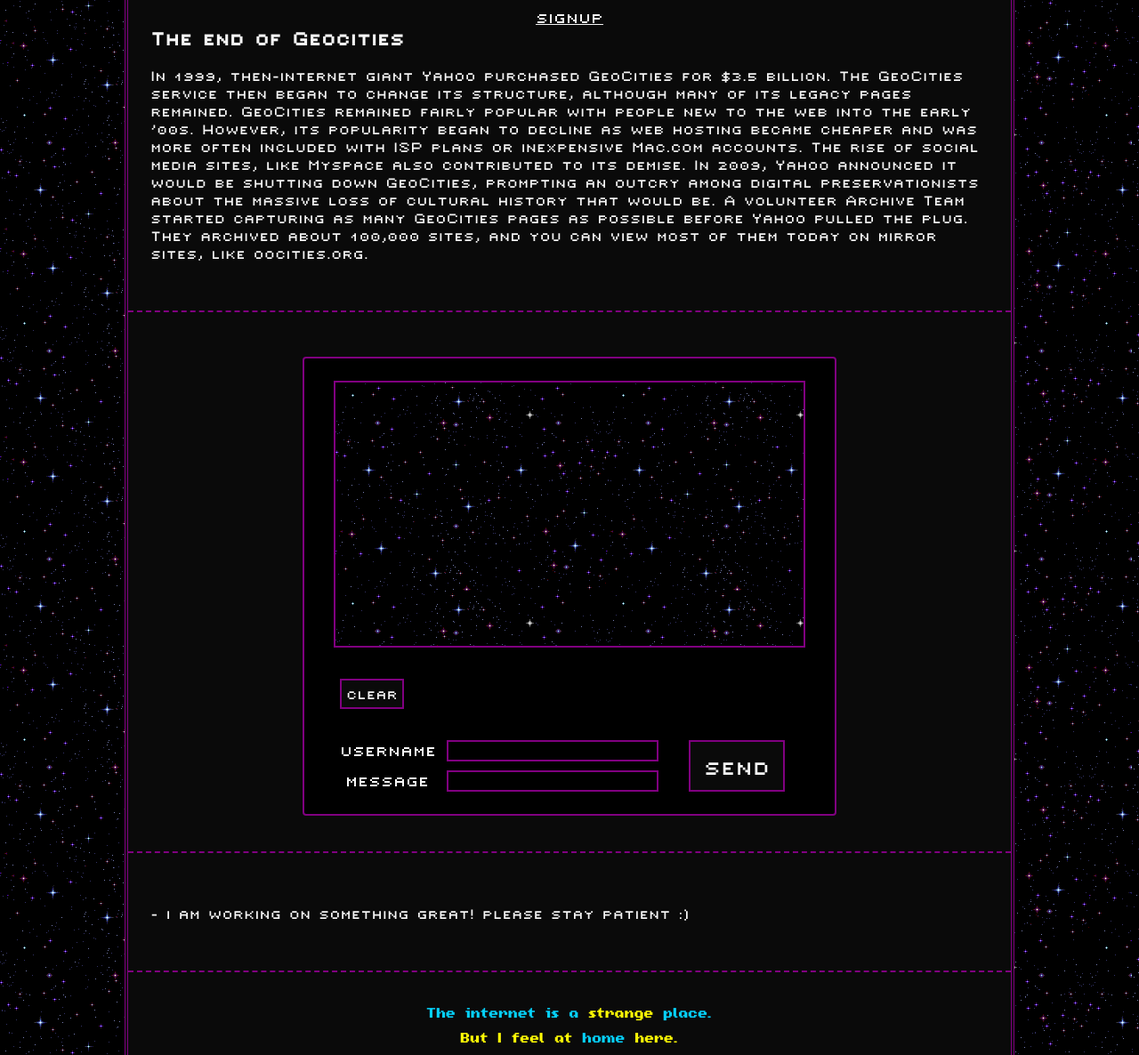
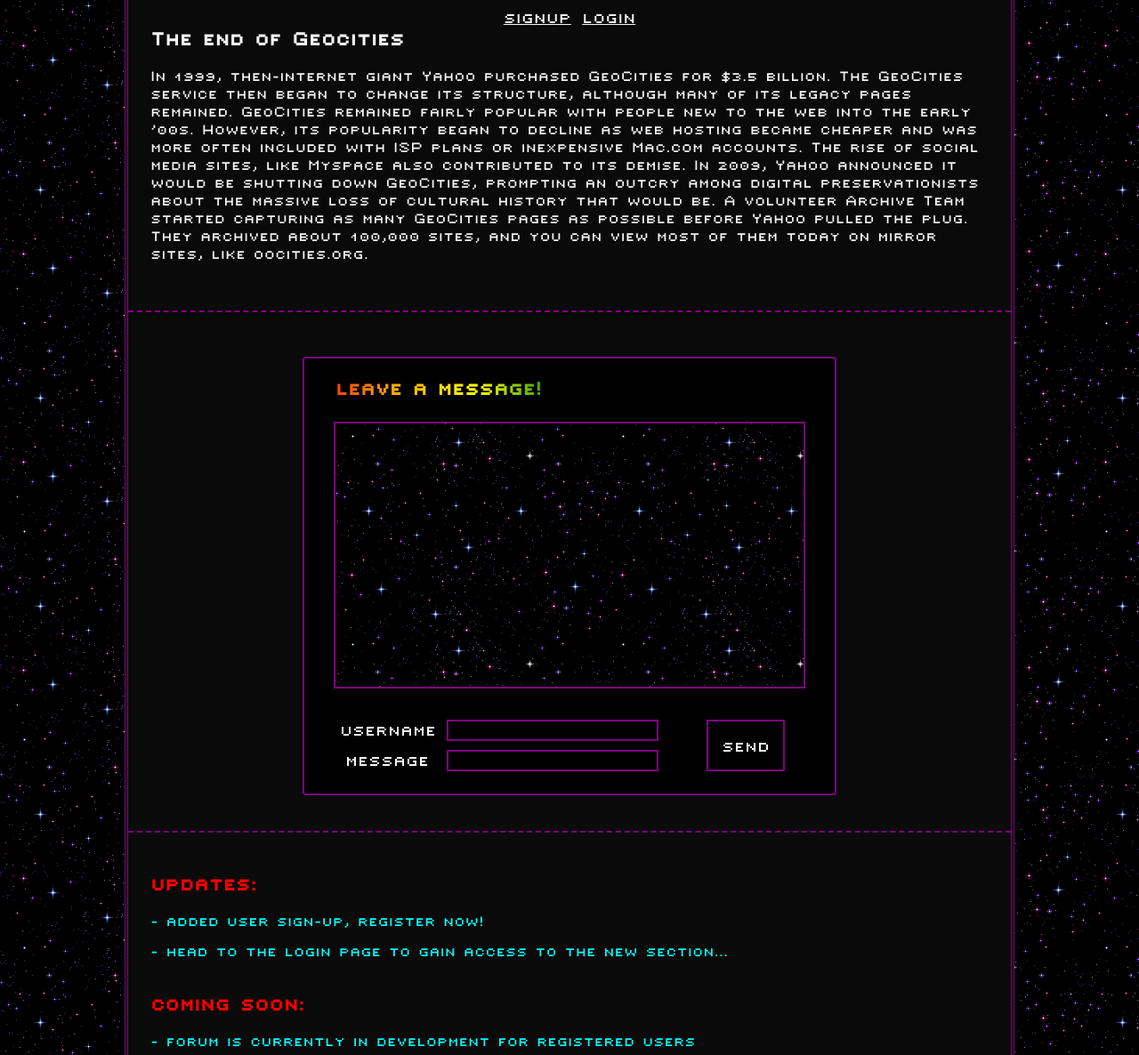
Before and after one commit to ThemasterHaker/ashfhjegfhjef, a Flask app: page / in a window 1280 px wide. Shown: the part 1314-2500 px from the top of the page at 89% size. Run offline with Flask 3, Linux system fonts and the light colour scheme; data that the repository does not hold is empty; some libraries are stand-ins or nearby versions.

Commit message:
lord have mercy on my soul, for I have not commitith in hours. plz don't break

```diff
--- a/app.py
+++ b/app.py
@@ -1,6 +1,7 @@
-from modules.database import sql_write, render_messages, chat_log, log_message
-from flask import Flask, render_template, request, redirect, url_for, jsonify
-
+from modules.database import render_messages, chat_log, log_message, clear_chat, \
+    user_signup, \
+    check_login, get_user
+from flask import Flask, render_template, request, redirect, url_for, jsonify, flash, session
 
 app = Flask(__name__)
 app.config['SECRET_KEY'] = 'secret!'
@@ -9,13 +10,15 @@
 @app.route("/", methods=["GET", "POST"])
 def index():
     chat_messages = render_messages()
-    return render_template("index.html", chat_messages=chat_messages)
+    username = None
+    if 'user_id' in session:
+        username = get_user(session['user_id'])
+    return render_template("index.html", chat_messages=chat_messages, username=username)
 
 
 @app.route('/clear-chat', methods=['POST'])
-def clear_chat():
-    query = 'DELETE FROM messages'
-    sql_write(query, [])
+def clear_chat_route():
+    clear_chat()
     return redirect(url_for('index'))
 
 
@@ -29,5 +32,46 @@
     return jsonify(chat_messages)
 
 
+@app.route("/signup", methods=["GET", "POST"])
+def signup():
+    if request.method == "POST":
+        email = request.form.get("email")
+        name = request.form.get("username")
+        password = request.form.get("password")
+        confirm_password = request.form.get("confirm")
+        if user_signup(email, name, password, confirm_password):
+            return redirect(url_for("login"))
+        else:
+            flash("passwords do not match.")
+            return redirect(url_for("signup"))
+    return render_template("signup.html")
+
+
+@app.route("/login", methods=["GET", "POST"])
+def login():
+    if request.method == "POST":
+        email = request.form.get("email")
+        password = request.form.get("password")
+
+        user_id, user_email, admin_status = check_login(email, password)
+
+        if user_id is not None:
+            session['user_id'] = user_id
+            session['user_email'] = user_email
+            session['admin'] = admin_status
+
+            return redirect(url_for("index"))
+        else:
+            return "<h3>invalid login</h3>"
+
+    return render_template("login.html")
+
+
+@app.route("/logout")
+def logout():
+    session.clear()
+    return redirect("/")
+
+
 if __name__ == '__main__':
     app.run(debug=True)
--- a/modules/database.py
+++ b/modules/database.py
@@ -1,15 +1,15 @@
 import psycopg2
-from flask import render_template
 from psycopg2 import pool
+import bcrypt
 
 db = 'postgres://snow:I7dBCaGnnvOlanqxcbzgk7tPtWvFcOwO@dpg-cip5t4unqql4qa1qcr20-a/cozydb'
-# db = "cozydb"
+# db = 'postgres://snow:I7dBCaGnnvOlanqxcbzgk7tPtWvFcOwO@dpg-cip5t4unqql4qa1qcr20-a.singapore-postgres' \
+#      '.render.com/cozydb'
 
+min_conn = 1
+max_conn = 10
 
-minconn = 1
-maxconn = 10
-
-conn_pool = psycopg2.pool.SimpleConnectionPool(minconn, maxconn, db)
+conn_pool = psycopg2.pool.SimpleConnectionPool(min_conn, max_conn, db)
 
 
 def get_conn():
@@ -48,18 +48,57 @@
 def render_messages():
     query = 'SELECT username, message FROM messages ORDER BY id DESC LIMIT 8'
     result = sql_select(query, ())
-    return render_template("index.html", chat_messages=result)
+    return result
 
 
 def chat_log():
-    try:
-        conn = get_conn()
-        cur = conn.cursor()
-        cur.execute('SELECT username, message FROM messages ORDER BY id DESC LIMIT 8')
-        result = cur.fetchall()
-        chat_messages = [{'username': row[0], 'msg': row[1]} for row in result]
-        cur.close()
-        release_conn(conn)
-        return chat_messages
-    except Exception as e:
-        print(f"Error in chat_log: {e}")
+    conn = get_conn()
+    cur = conn.cursor()
+    cur.execute('SELECT username, message FROM messages ORDER BY id DESC LIMIT 8')
+    result = cur.fetchall()
+    chat_messages = [{'username': row[0], 'msg': row[1]} for row in result]
+    cur.close()
+    release_conn(conn)
+    return chat_messages
+
+
+def clear_chat():
+    query = 'DELETE FROM messages'
+    params = []
+    sql_write(query, params)
+
+
+def user_signup(email, name, password, confirm_password):
+    if password == confirm_password:
+
+        pw_hash = bcrypt.hashpw(password.encode(), bcrypt.gensalt()).decode()
+
+        query = "INSERT INTO users (email, name, pw_hash) VALUES (%s, %s, %s)"
+        params = (email, name, pw_hash,)
+
+        sql_write(query, params)
+
+        return True
+    else:
+        return False
+
+
+def check_login(user_email, user_pw):
+    result = sql_select("SELECT id, email, pw_hash, admin FROM users WHERE email = %s", (user_email,))
+
+    if result and bcrypt.checkpw(user_pw.encode(), result[0][2].encode()):
+        user_id = result[0][0]
+        user_email = result[0][1]
+        admin_status = result[0][3]
+
+        return user_id, user_email, admin_status
+    else:
+        return None
+
+
+def get_user(user_id):
+    query = "SELECT name FROM users WHERE id = %s"
+    params = (user_id,)
+    result = sql_select(query, params)
+    username = result[0][0]
+    return username
--- a/requirements.txt
+++ b/requirements.txt
@@ -2,3 +2,4 @@
 gunicorn
 psycopg2
 Postgres
+bcrypt
--- a/static/script.js
+++ b/static/script.js
@@ -1,3 +1,6 @@
+// REPLACED SOCKETIO LOGIC WITH AJAX REQUESTS, ALLOWS CHAT MSG TO SEND WITHOUT PAGE REFRESH
+
+// RENDERS CHAT MESSAGES
 function renderChatMessages(data) {
     $('#chatbox').empty();
     data.reverse().forEach(function (msg) {
@@ -5,6 +8,7 @@
     });
 }
 
+// LOGS MESSAGE TO DATABASE WHEN RECEIVED, IF SUCCESS, RENDER CHAT MESSAGES
 function submitMessage() {
     const username = $('#chat-username').val();
     const message = $('#usermsg').val();
@@ -20,7 +24,7 @@
     });
 }
 
-
+// WAIT UNTIL PAGE IS LOADED, THEN RENDER CHAT MESSAGES
 $(document).ready(function () {
     $.ajax({
         type: "GET",
--- a/static/styles.css
+++ b/static/styles.css
@@ -204,11 +204,14 @@
     display: flex;
     align-items: stretch;
 }
-#clear input[type="submit"] {
+
+#signsubmit {
+    background-color: #0A0A0A;
     padding: 5px;
     font-size: 14px;
-    background-color: #0A0A0A;
-
+    color: #F6F6F6;
+    box-sizing: border-box;
+    border: 2px solid purple;
 }
 
 #send input[type="submit"] {
@@ -216,12 +219,13 @@
     align-items: center;
     justify-content: center;
     width: 100%;
+    height: 100%;
     padding: 5px 15px;
-    font-size: 22px;
+    font-size: 16px;
     margin-right: 30px;
-    background-color: #0A0A0A;
+    background-color: black;
 }
-#send input[type="submit"]:hover, a:hover, #clear input[type="submit"]:hover {
+#send input[type="submit"]:hover, a:hover, #clear input[type="submit"]:hover, #signsubmit:hover, #login-submit:hover {
     background-image:
     linear-gradient(to right, red,orange,yellow,green,blue,indigo,violet);
   -webkit-background-clip: text;
@@ -235,3 +239,48 @@
     color: red;
     font-weight: bold;
 }
+form.signup {
+    color: #F6F6F6;
+    justify-content: center;
+    align-items: center;
+    text-align: left;
+    gap: 3px;
+    margin-bottom: 30px;
+}
+#construction {
+    margin-bottom: 25px;
+}
+.flashes {
+    color: #F6F6F6;
+    margin-bottom: 20px;
+}
+#login-header {
+    margin-top: 30px;
+    color: red;
+}
+#login-p {
+    color: cyan;
+}
+.login {
+    font-size: 18px;
+}
+#login-submit {
+    border: 2px solid purple;
+    color: #F6F6F6;
+    background-color: black;
+    font-size: 18px;
+    padding: 5px;
+    margin-top: 15px;
+}
+#terminal {
+    text-align: left;
+    padding-top: 20px;
+    padding-left: 35px;
+    margin-bottom: 10px;
+}
+.cyan {
+    color: cyan;
+}
+.red {
+    color: red;
+}
--- a/templates/index.html
+++ b/templates/index.html
@@ -22,6 +22,9 @@
             <a href="https://www.cameronsworld.net/">
                 <img id="pika" src="https://99gifshop.neocities.org/items/4/animep_1.gif">
             </a>
+            {% if session['user_email'] is defined %}
+            <p><em>logged in as {{ session['user_email'] }}</em></p>
+            {%  endif %}
         </h1>
     </header>
 
@@ -31,7 +34,13 @@
                 <img src="https://99gifshop.neocities.org/items/3/star.gif">cozy corner<img
                     src="https://99gifshop.neocities.org/items/3/star.gif">
             </h2>
-            <a href="/signup">signup</a>
+            {% if session['user_email'] is not defined %}
+            <a href="/signup">signup</a> <a href="/login">login</a>
+            {%  endif %}
+            {%  if session['user_email'] is defined %}
+            <a href="/logout">logout</a>
+                <a href="/forum">forum</a>
+            {% endif %}
         </div>
         <div class="main-content">
             <h3>The end of Geocities</h3>
@@ -50,24 +59,30 @@
         </div>
         <div class="main-content" id="chat-content">
             <div id="chat-wrapper">
+                <h3 id="terminal" class="rainbowText">leave a message!</h3>
+
             <div id="chatbox">
             </div>
+            {%  if session['admin'] == True %}
                 <div id="clear">
                     <form name="clear" action="/clear-chat" method="POST">
                         <input type="submit" value="clear">
                     </form>
-
                 </div>
+            {% endif %}
 
             <form autocomplete="off" name="message" onsubmit="event.preventDefault(); submitMessage();">
                 <div class="form-wrapper">
                     <div class="input-wrapper">
                         <div class="form-field">
+                            {% if session['user_email'] is not defined %}
                             <label for="chat-username">username </label>
-                            <input name="username" type="text" id="chat-username"required>
+                            <input name="username" type="text" id="chat-username" required>
+                            {% endif %}
+                            <input name="username" type="hidden" id="chat-username" value="{{ username }}">
                         </div>
                         <div class="form-field">
-                            <label for="usermsg">message </label>
+                            <label for="usermsg" class="message">message </label>
                             <input name="usermsg" type="text" id="usermsg" required>
                         </div>
                     </div>
@@ -81,7 +96,17 @@
         <div class="main-content">
             <br>
             <br>
+            <h3 class="red">updates:</h3>
+            <div class="cyan">
+            <p>- added user sign-up, register now!</p>
+            <p>- head to the login page to gain access to the new section...</p>
+            </div>
+            <br>
+            <h3 class="red">coming soon:</h3>
+            <div class="cyan">
+            <p>- forum is currently in development for registered users</p>
             <p>- i am working on something great! please stay patient :)</p>
+            </div>
         </div>
     </main>
 
```
Also changed, not shown: templates/login.html (added, +65 -0 lines), templates/signup.html (+19 -16 lines).
